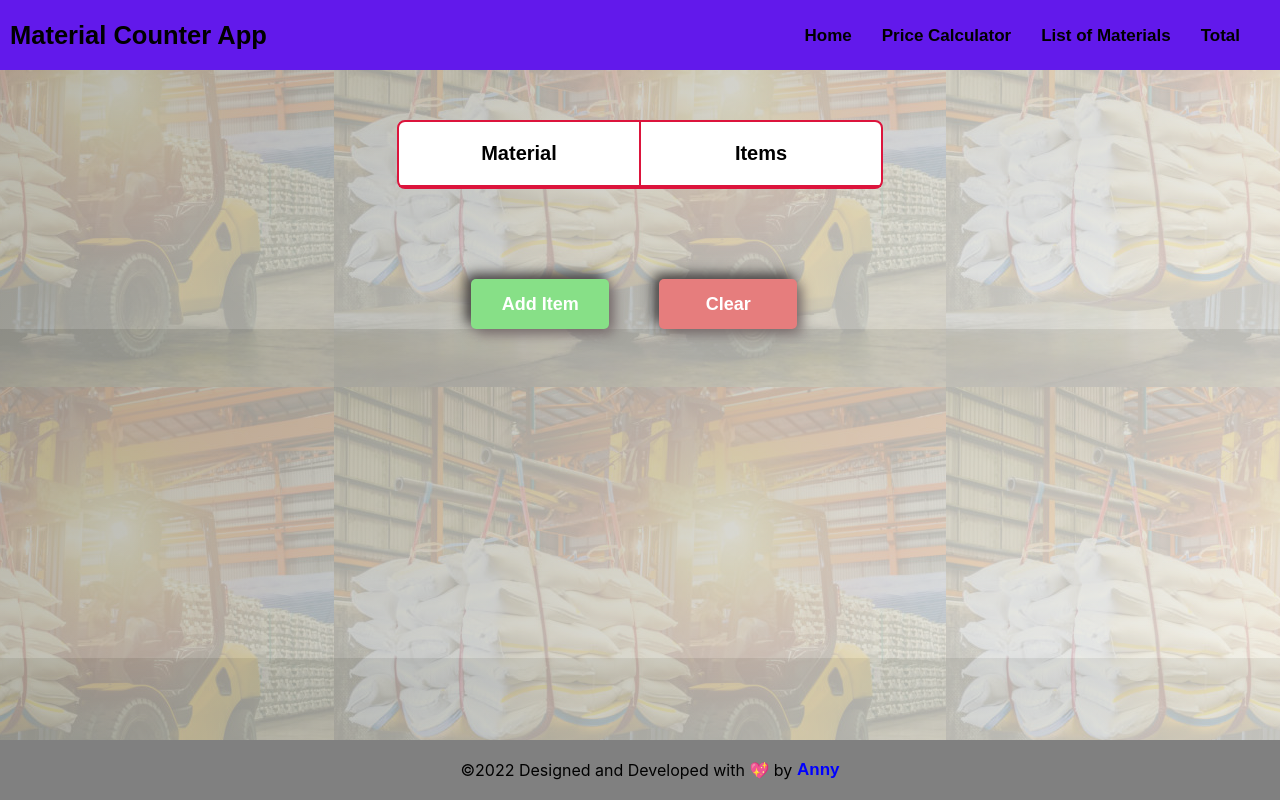
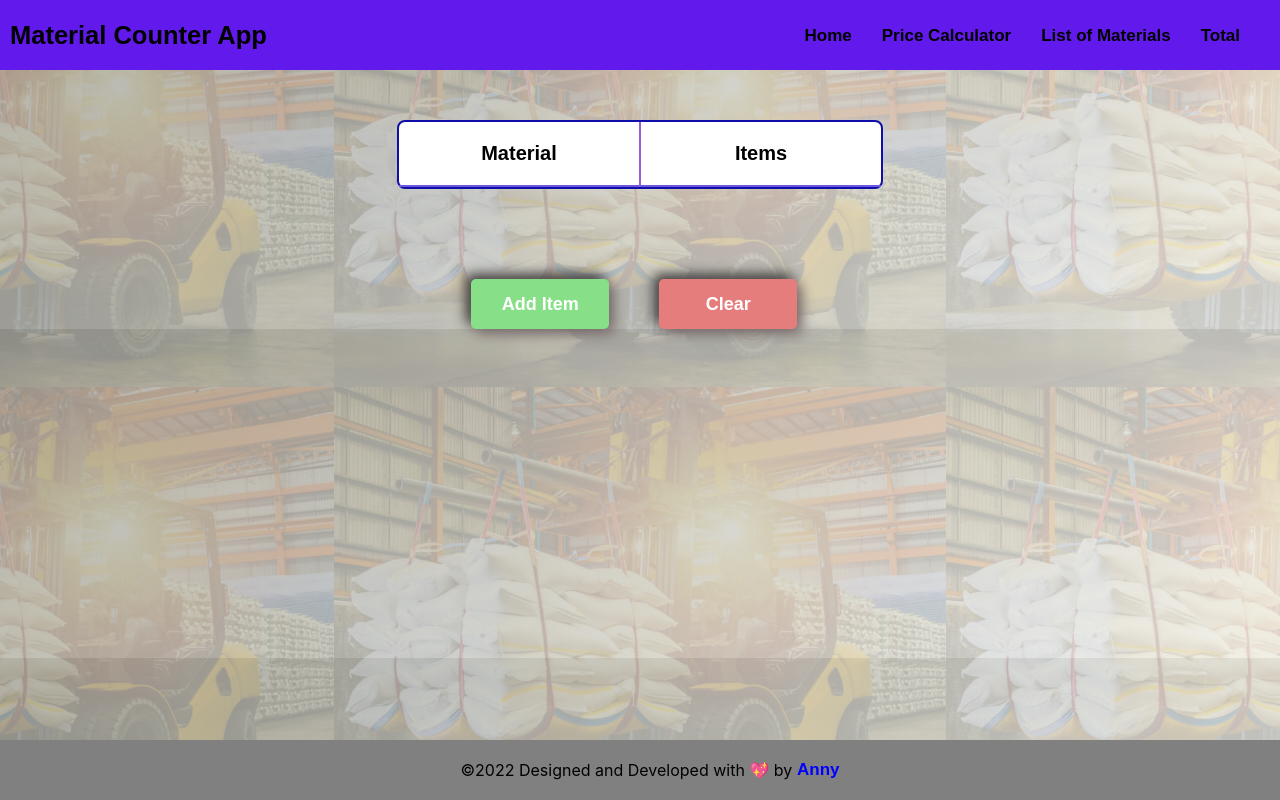
Before and after one commit to Anny85-code/material-counter, a React (Create React App) app: page /list in a window 1280 px wide. Built offline with nearby package versions, Linux system fonts and the light colour scheme.

Commit message:
:art: List and Total
Update List and Total

```diff
--- a/src/homePage/HomePage.jsx
+++ b/src/homePage/HomePage.jsx
@@ -16,7 +16,7 @@ const HomePage = () => {
           <label htmlFor="name">
             <div className="span-div">
               <span className="first-span">
-                Name of material<span style={{ color: 'crimson' }}>*</span>
+                Name of material<span style={{ color: 'light-blue' }}>*</span>
               </span>
               <input
                 type="text"
--- a/src/list/List.css
+++ b/src/list/List.css
@@ -2,7 +2,7 @@
   text-align: center;
 }
 .main-container-list {
-  border: 2px solid crimson;
+  border: 2px solid rgb(16, 14, 170);
   border-radius: 0.5rem;
   width: fit-content;
   height: fit-content;
@@ -36,20 +36,20 @@
 }
 
 #col {
-  border-bottom: 2px solid crimson;
+  border-bottom: 2px solid rgb(108, 88, 223);
 }
 
 .i {
-  border-left: 2px solid crimson;
+  border-left: 2px solid rgb(153, 89, 226);
   color: #000;
 }
 
 #a {
-  border-right: 2px solid crimson;
+  border-right: 2px solid rgb(160, 143, 238);
 }
 
 #p-child:nth-child(even) {
-  background-color: rgb(243, 152, 152);
+  background-color: rgb(181, 109, 240);
 }
 
 #p-child {
--- a/src/list/List.jsx
+++ b/src/list/List.jsx
@@ -20,13 +20,12 @@ const List = () => {
           <p className="columns i p">Items</p>
         </div>
         <div className="custrans-name1">
-          <p className="columns" id="col">
-          </p>
+          <p className="columns" id="col"></p>
           <p
             className="columns i"
             // id="col"
             style={{
-              borderBottom: '2px solid crimson',
+              borderBottom: '2px solid rgb(108, 88, 223)',
             }}
           ></p>
         </div>
@@ -34,13 +33,14 @@ const List = () => {
           <ul id="p-child">
             <li>
               <div className="custrans-name1">
-                <p className="columns " style={{ color: 'crimson' }} id="col">
+                <p
+                  className="columns "
+                  style={{ color: 'rgb(108, 88, 223)' }}
+                  id="col"
+                >
                   {item.name}
                 </p>
-                <p
-                  className="columns i"
-                  id="col"
-                >
+                <p className="columns i" id="col">
                   {item.count}
                 </p>
               </div>
@@ -53,7 +53,7 @@ const List = () => {
           <button className="list-btn">Add Item</button>
         </NavLink>
         <NavLink to="/">
-          <button  className="list-btn d" onClick={clearItems}>
+          <button className="list-btn d" onClick={clearItems}>
             Clear
           </button>
         </NavLink>
--- a/src/total/Total.jsx
+++ b/src/total/Total.jsx
@@ -27,7 +27,7 @@ const Total = () => {
             className="columns i"
             id="col"
             style={{
-              borderBottom: '2px solid crimson',
+              borderBottom: '2px solid rgb(108, 88, 223)',
             }}
           ></p>
         </div>
@@ -35,7 +35,11 @@ const Total = () => {
           <ul id="p-child">
             <li>
               <div className="custrans-name1">
-                <p className="columns " style={{ color: 'crimson' }} id="col">
+                <p
+                  className="columns "
+                  style={{ color: 'rgb(108, 88, 223)' }}
+                  id="col"
+                >
                   {person.name}
                 </p>
                 <p className="columns i" id="col">
```
